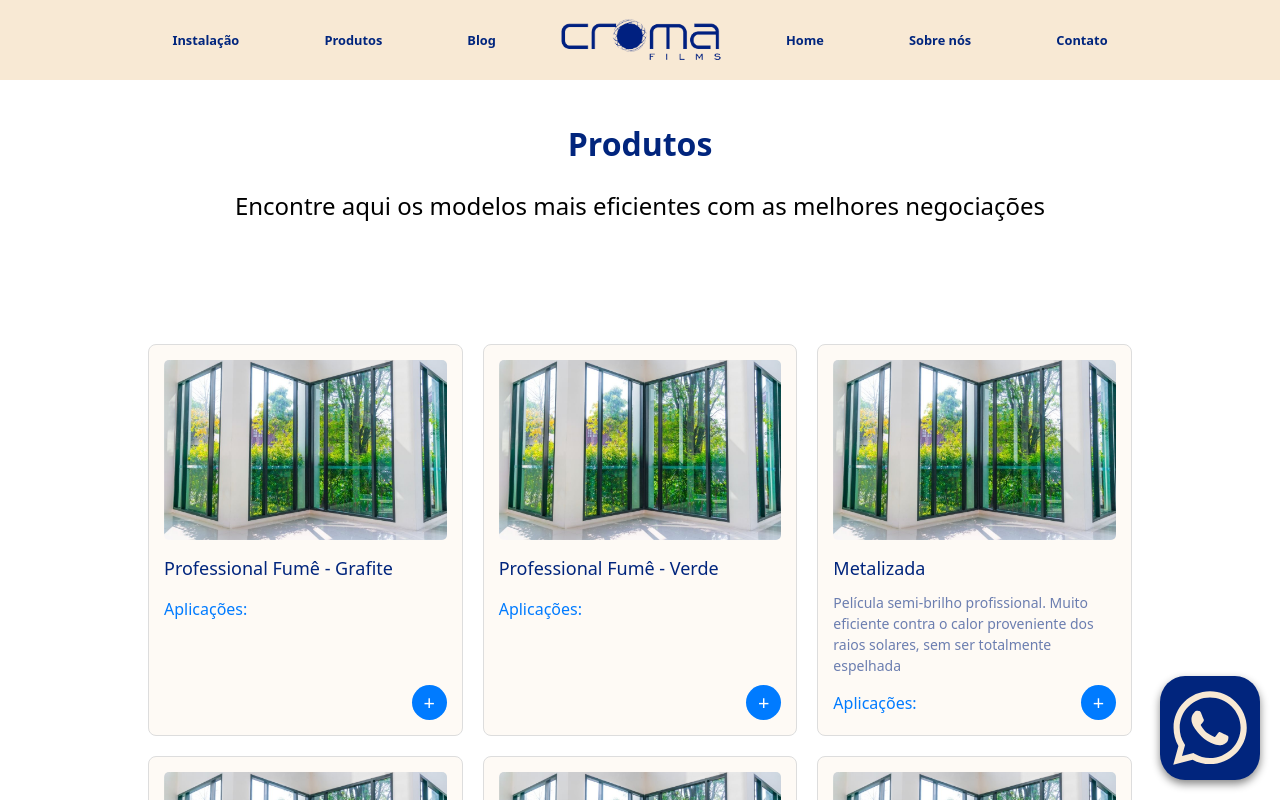
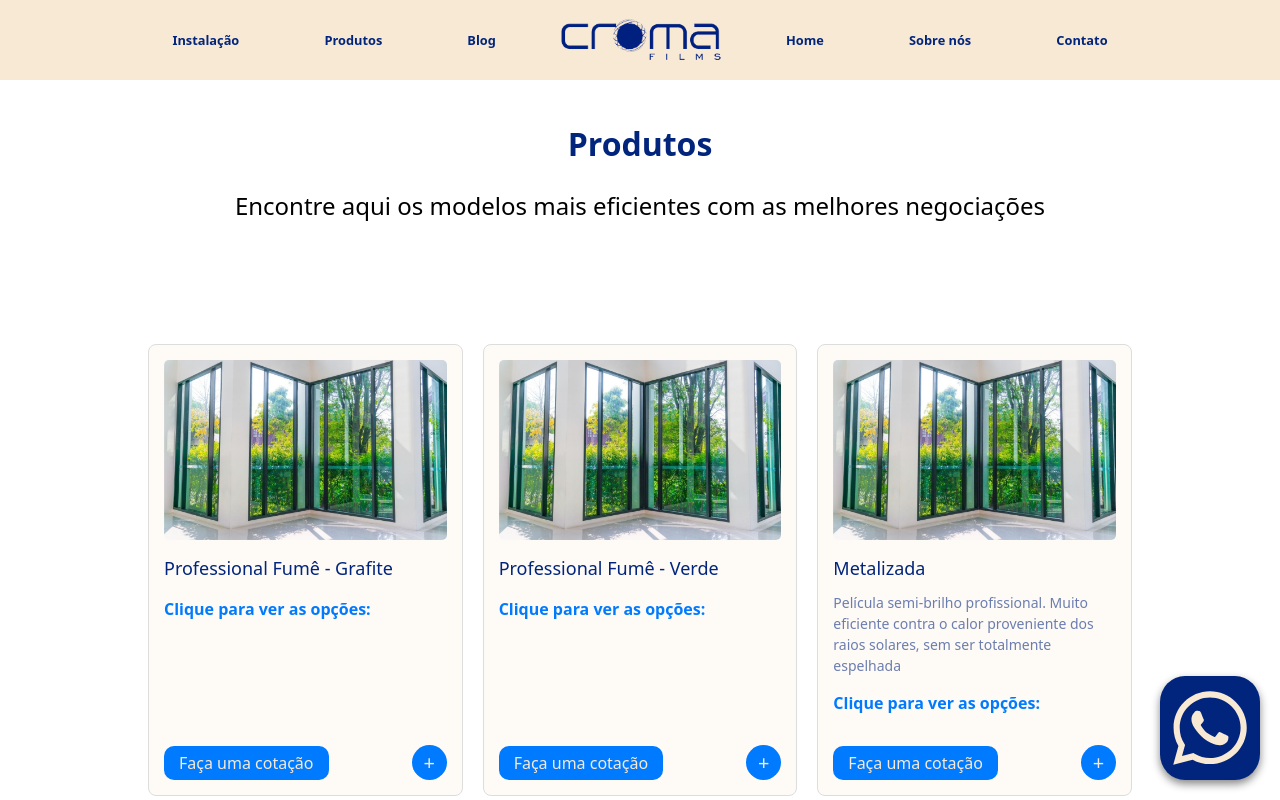
Before and after one commit to pdroax/upcroma, a Next.js app: page /sales in a window 1280 px wide. Shown: the top 800 px of the page. Built offline with nearby package versions, Linux system fonts and the light colour scheme.

Commit message:
New updates

```diff
--- a/src/components/layout/Footer.tsx
+++ b/src/components/layout/Footer.tsx
@@ -50,14 +50,14 @@ function Footer() {
             </Link>
           </li>
           <li>
-            <Link href="https://wa.me/554133442029">
+            <Link href="https://wa.me/554133442029?text=Olá,%20Gostaria%20de%20saber%20mais%20sobre%20películas.">
               (41)3344-2029
             </Link>
           </li>
           <li>
             <Link
               className="whatsApp"
-              href="https://wa.me/554133442029"
+              href="https://wa.me/554133442029?text=Olá,%20Gostaria%20de%20saber%20mais%20sobre%20películas."
               target="_blank"
               rel="noopener noreferrer"
             >
--- a/src/components/layout/Navbar.tsx
+++ b/src/components/layout/Navbar.tsx
@@ -99,7 +99,7 @@ function Navbar() {
           </li>
           <li className="item">
             <Link
-              href="/contact"
+              href="#contact"
               onClick={() => {
                 toTop();
                 closeMenu();
--- a/src/components/layout/products/Products.css
+++ b/src/components/layout/products/Products.css
@@ -5,6 +5,26 @@
     align-items: center;
     padding: 20px;
     max-width: 80%;
+}
+
+.div_wpp-button {
+    padding-top: 60px;
+}
+
+.Wpp-button {
+    background-color: #007BFF;
+    color: #f8e9d4;
+    position: absolute;
+    left: 15px;
+    bottom: 15px;
+    padding: 5px 15px;
+    border-radius: 10px;
+    transition: 300ms;
+}
+
+.Wpp-button:hover {
+    background-color: #01257D;
+    color: #f8e9d4;
 }
 
 .products {
@@ -91,7 +111,7 @@
     bottom: 15px;
     right: 15px;
     background-color: #007BFF;
-    color: white;
+    color: #f8e9d4;
     border: none;
     border-radius: 50%;
     width: 35px;
@@ -101,6 +121,12 @@
     display: flex;
     align-items: center;
     justify-content: center;
+    transition: 300ms;
+}
+
+.expand-button:hover {
+    background-color: #01257D;
+    color: #f8e9d4;
 }
 
 @media (max-width: 1024px) {
--- a/src/components/layout/products/Products.tsx
+++ b/src/components/layout/products/Products.tsx
@@ -25,10 +25,11 @@ const DEFAULT_IMAGE = "/images/default.jpg";
 
 function Products() {
   const [openCard, setOpenCard] = useState<number | null>(null);
-  const [selectedGraduation, setSelectedGraduation] =
-    useState<SelectedGraduations>({});
+  // const [selectedGraduation, setSelectedGraduation] = useState<SelectedGraduations>({});
+  const [selectedGraduation, setSelectedGraduation] = useState<SelectedGraduations>({});
 
-  const toggleCard = (index: number): void => {
+
+  const toggleCard = (index: number) => {
     setOpenCard(openCard === index ? null : index);
     if (openCard !== index) {
       setSelectedGraduation((prevState) => {
@@ -133,8 +134,10 @@ function Products() {
 
                 {product.gradations.length > 0 && (
                   <>
-                    <h4 onClick={() => toggleCard(productIndex)}>
-                      Aplicações:
+                    <h4
+                      style={{fontWeight: "bold"}}
+                      onClick={() => toggleCard(productIndex)}>
+                      Clique para ver as opções:
                     </h4>
                     <ul>
                       {product.gradations.map(
@@ -154,12 +157,22 @@ function Products() {
                         )
                       )}
                     </ul>
+                    <div className="div_wpp-button">
+                      <button className="Wpp-button">
+                        <a
+                          href={`https://wa.me/554133442029?text=Olá,%20gostaria%20de%20fazer%20uma%20cotação%20de%20película%20${product.name}`}
+                          target="_blank">
+                            Faça uma cotação
+                          </a>
+                      </button>
+                    </div>
                   </>
                 )}
                 <button
                   className="expand-button"
-                  onClick={() => toggleCard(productIndex)}
+                  onClick={() => { toggleCard(productIndex)}}
                   type="button"
+
                 >
                   +
                 </button>
--- a/src/components/layout/products/productData.ts
+++ b/src/components/layout/products/productData.ts
@@ -65,6 +65,7 @@ export const products = [
     // description: '',
     gradations: [
       { name: "Sem película", image: DEFAULT_IMAGE },
+      { name: "ignore", image: DEFAULT_IMAGE },
       {
         name: "5%",
         image: IMAGES.fume.grafite["5"],
@@ -93,6 +94,7 @@ export const products = [
     description: "",
     gradations: [
       { name: "Sem película", image: DEFAULT_IMAGE },
+      { name: "ignore", image: DEFAULT_IMAGE },
       {
         name: "5%",
         image: IMAGES.fume.verde["5"],
@@ -121,6 +123,8 @@ export const products = [
     description: "",
     gradations: [
       { name: "Sem película", image: DEFAULT_IMAGE },
+      { name: "ignore", image: DEFAULT_IMAGE },
+
       {
         name: "5%",
         image: IMAGES.fume.verde["5"],
@@ -152,6 +156,8 @@ export const products = [
       "Película semi-brilho profissional. Muito eficiente contra o calor proveniente dos raios solares, sem ser totalmente espelhada",
     gradations: [
       { name: "Sem película", image: DEFAULT_IMAGE },
+      { name: "ignore", image: DEFAULT_IMAGE },
+
       {
         name: "5%",
         image: IMAGES.metalizada["5"],
@@ -182,6 +188,8 @@ export const products = [
       "Películas mais espessas e resistentes, dão mais resistência ao vidro e impedem que ele se despedace na eventualidade da quebra",
     gradations: [
       { name: "Sem película", image: DEFAULT_IMAGE },
+      { name: "ignore", image: DEFAULT_IMAGE },
+
       {
         name: "5% 4M",
         image: IMAGES.security["5"],
@@ -226,6 +234,8 @@ export const products = [
       "Película branca translúcida, impede a visão sem tirar a luminosidade do ambiente",
     gradations: [
       { name: "Sem película", image: DEFAULT_IMAGE },
+      { name: "ignore", image: DEFAULT_IMAGE },
+
       {
         name: "Visualização",
         image: IMAGES.jateada.pelicula,
@@ -241,6 +251,8 @@ export const products = [
       "Um pouco mais transparente que a Película Jateada, o Vinil Jateado é indicado quando se necessita privacidade sem fechar muito o ambiente",
     gradations: [
       { name: "Sem película", image: DEFAULT_IMAGE },
+      { name: "ignore", image: DEFAULT_IMAGE },
+
       {
         name: "Visualização",
         image: IMAGES.jateada.vinil,
@@ -257,6 +269,8 @@ export const products = [
       "Película prata em ambos os lados, tem a maior eficiência no bloqueio do calor do sol entre as películas, pois ao mesmo tempo filtra e reflete os raios UV e IR. Disponível na graduação 5%",
     gradations: [
       { name: "Sem película", image: DEFAULT_IMAGE },
+      { name: "ignore", image: DEFAULT_IMAGE },
+
       {
         name: "Visualização",
         image: IMAGES.espelhadas.silver,
@@ -273,6 +287,8 @@ export const products = [
       "Película extra-escura (graduação 2%), prata no lado externo e fumê no lado interno. Grande capacidade de bloqueio de calor do sol",
     gradations: [
       { name: "Sem película", image: DEFAULT_IMAGE },
+      { name: "ignore", image: DEFAULT_IMAGE },
+
       {
         name: "2%",
         image: IMAGES.silverBlack,
@@ -289,6 +305,8 @@ export const products = [
       "Películas espelhadas em cores diversas, com função decorativa. (OBS: Visualização externa)",
     gradations: [
       { name: "Sem película", image: DEFAULT_IMAGE },
+      { name: "ignore", image: DEFAULT_IMAGE },
+
       {
         name: "Vermelho Espelhado",
         image: IMAGES.espelhadas.red,
@@ -331,6 +349,8 @@ export const products = [
     description: "Pelicula metalizada clara (56%)",
     gradations: [
       { name: "Sem película", image: DEFAULT_IMAGE },
+      { name: "ignore", image: DEFAULT_IMAGE },
+
       {
         name: "Visualização",
         image: IMAGES.outros.museu,
@@ -346,6 +366,8 @@ export const products = [
       "Película clara (80%) com grande índice de bloqueio de UV (99%). Indicada para vitrines, para evitar o desbotamento causado pela incidência de raios solares. Pouco bloqueio de IR (calor).",
     gradations: [
       { name: "Sem película", image: DEFAULT_IMAGE },
+      { name: "ignore", image: DEFAULT_IMAGE },
+
       {
         name: "Visualização",
         image: IMAGES.outros.lg80,
@@ -361,6 +383,8 @@ export const products = [
       "Películas opacas, utilizadas quando se deseja impedir totalmente a visibilidade através do vidro. Opção de preta (Blackout) ou branca (White-Out)",
     gradations: [
       { name: "Sem película", image: DEFAULT_IMAGE },
+      { name: "ignore", image: DEFAULT_IMAGE },
+
       {
         name: "White-Out",
         image: IMAGES.outros.whiteOut,
@@ -379,6 +403,8 @@ export const products = [
       "Película premium, com alta eficiência no bloqueio de calor e UV. A versão mais clara (70%) é ideal para vitrines ou onde se deseja diminuir a incidência de calor do sol, mantendo totalmente a visibilidade.",
     gradations: [
       { name: "Sem película", image: DEFAULT_IMAGE },
+      { name: "ignore", image: DEFAULT_IMAGE },
+
       {
         name: "5%",
         image: IMAGES.nano["5"],
@@ -415,6 +441,8 @@ export const products = [
       "Películas listradas, utilizadas quando se deseja separar ambientes sem impedir totalmente a visibilidade.",
     gradations: [
       { name: "Sem película", image: DEFAULT_IMAGE },
+      { name: "ignore", image: DEFAULT_IMAGE },
+
       {
         name: "Mini-blind",
         image: IMAGES.decorativa.miniBlind,
```
Also changed, not shown: src/components/home.css (+15 -0 lines), 14 other files (tests, documents, lock files or other folders).
